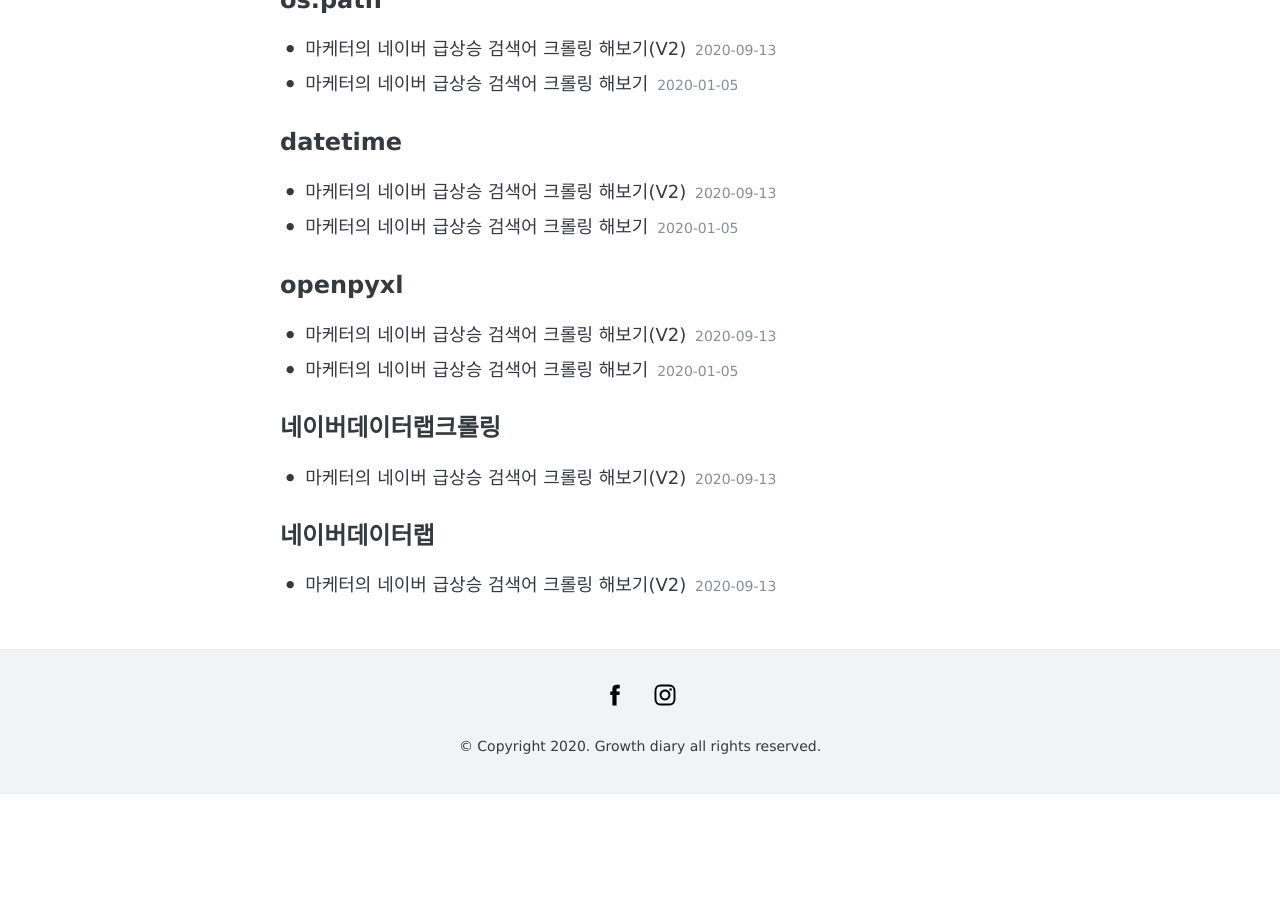
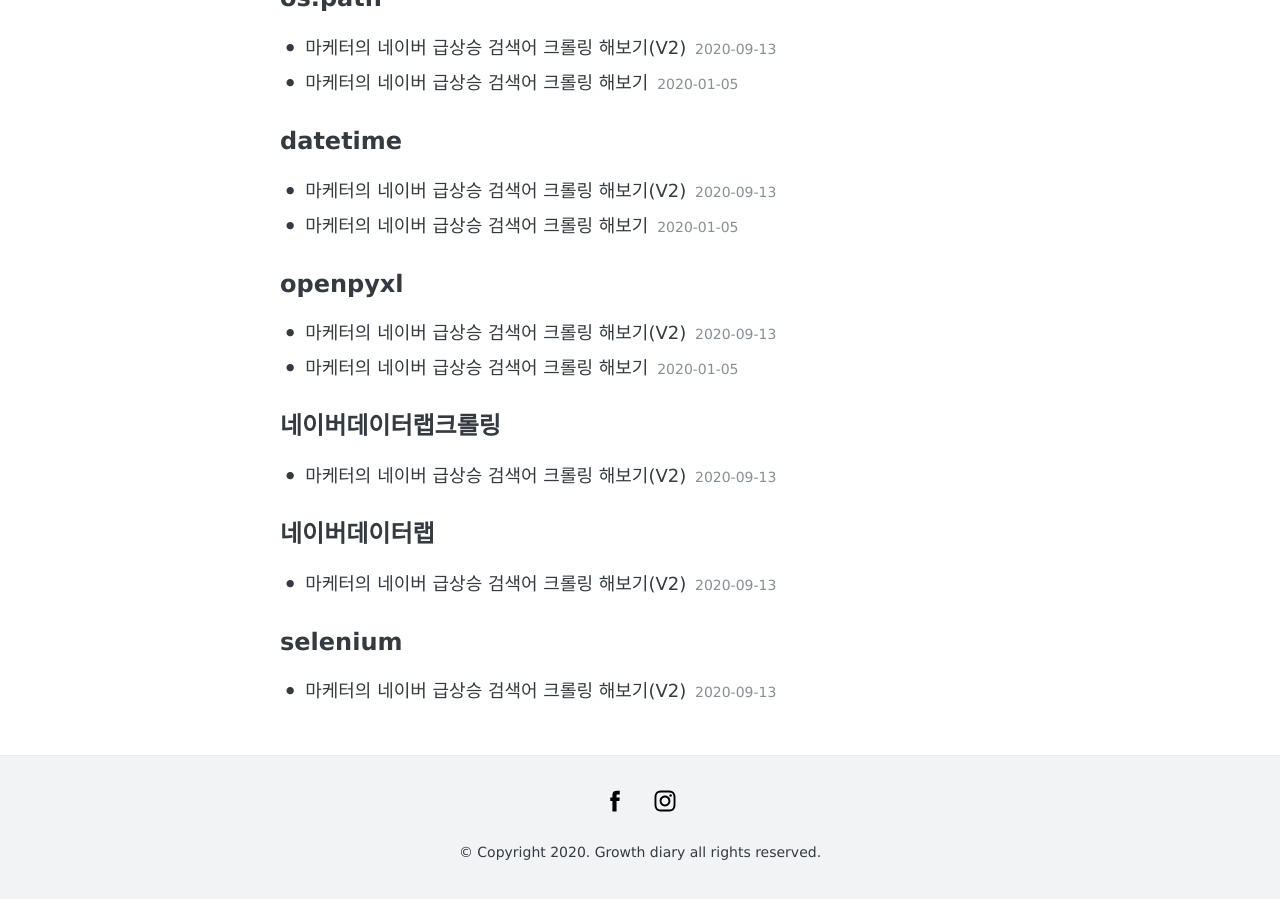
Before and after one commit to sinsa08/growth-hacker.kr, a Jekyll site: the page built from tags/index.html, in a window 1280 px wide and 900 px high, scrolled down 10586 px. Built offline with Jekyll 4.4.1, drawn with Linux system fonts in a browser that asks for light colours; before the commit the page ends 11380 px from its top, so only the background shows below that; some of the changed text lies outside the part shown.

Commit message:
real last

````diff
--- a/_posts/2020-01-04-마케터의-네이버-급상승-검색어-크롤링-해보기_V2.md
+++ b/_posts/2020-01-04-마케터의-네이버-급상승-검색어-크롤링-해보기_V2.md
@@ -22,7 +22,7 @@
   - 네이버데이터랩
   - python
   - navercrawling
-  - hottopic
+  - selenium
   - crawling
   - naver
   - os.path
@@ -32,8 +32,6 @@
 ---
 
 ## Naver 급상승 검색어 크롤링(DataLab)
-
-<br>
 
 이전에 포스팅된 글(**마케터의 네이버 급상승 검색어 크롤링 해보기**)에서는 Python의 BeautifulSoup만을 활용하여 네이버 메인의 급상승 검색어를 크롤링하는 방법을 소개하였는데, 현재 그 방법은 BeautifulSoup가 네이버의 전체적인 코드를 가져오지 못하게 되면서 사용할 수 없게 되었습니다.
 
@@ -269,6 +267,8 @@
 
 <br><br>
 
+다음으로 엑셀 파일에 검색 시간과 순위에 따른 급상승 검색어들을 입력하는 keyword_write_on_excel 함수에 대해서 알아보겠습니다.
+
 ```python
 def keyword_write_on_excel(Rank_Keyword):
     global order
@@ -309,6 +307,8 @@
 
 <br><br>
 
+마지막으로 일정 시간마다 전체적인 과정을 실행하는 excute_program 함수에 대해서 알아보겠습니다.
+
 ```python
 def excute_program():
     keyword_write_on_excel(get_datalab_keyword(naver_url)) #1
@@ -410,13 +408,9 @@
 
 <br>
 
-참고로 파이썬 코드를 exe 파일 형식의 실행 파일로 만들고 싶다면, 커맨드창에서 해당 파이썬 코드 파일이 있는 경로로 이동하여 **pyinstaller -F -n 실행파일이름.exe 코드파일이름.py** 명령을 수행하면 된다. pyinstaller 라이브러리를 활용한 방법인데, 해당 라이브러리가 없다면 설치가 필요합니다.
-
-<br>
-
 ![Naver2-10](/images/post/Naver2/Naver2-10.PNG)
 
-코드 및 프로그램을 chromedriver.exe와 같은 경로에 두고 실행하게 되면 D 드라이브에 상단의 이미지처럼 날짜가 포함된 이름의 엑셀 파일이 생성될 것입니다.
+앞서 설명 드린대로 네이버 급상승 검색어 크롤링 코드 및 프로그램을 chromedriver.exe와 같은 경로에 두고 실행하게 되면 D 드라이브에 상단의 이미지처럼 날짜가 포함된 이름의 엑셀 파일이 생성될 것입니다.
 
 <br>
 
@@ -424,6 +418,10 @@
 
 생성된 엑셀 파일을 확인해 보면 검색어 수집시간과 함께 1위부터 20위까지의 네이버 급상승 검색어가 기록되어 있는 것을 확인할 수 있습니다.
 
-네이버 급상승 검색어 크롤링 및 엑셀 파일에 기록하기 설명을 마치도록 하겠습니다.
+<br>
+
+참고로 파이썬 코드를 exe 파일 형식의 실행 파일로 만들고 싶다면, 커맨드창에서 해당 파이썬 코드 파일이 있는 경로로 이동하여 **pyinstaller -F -n 실행파일이름.exe 코드파일이름.py** 명령을 수행하면 됩니다. pyinstaller 라이브러리를 활용한 방법인데, 해당 라이브러리가 없다면 설치가 필요합니다.
+
+그럼 네이버 급상승 검색어 크롤링 및 엑셀 파일에 기록하기(V2) 설명을 마치도록 하겠습니다.
 
 다음 포스팅에는 상세옵션과 연령대 설정이 가능한 프로그램을 소개해 드리겠습니다.(V3)
````
Also changed, not shown: other parts of _posts/2020-01-04-마케터의-네이버-급상승-검색어-크롤링-해보기_V2.md (+0 -4 lines).
